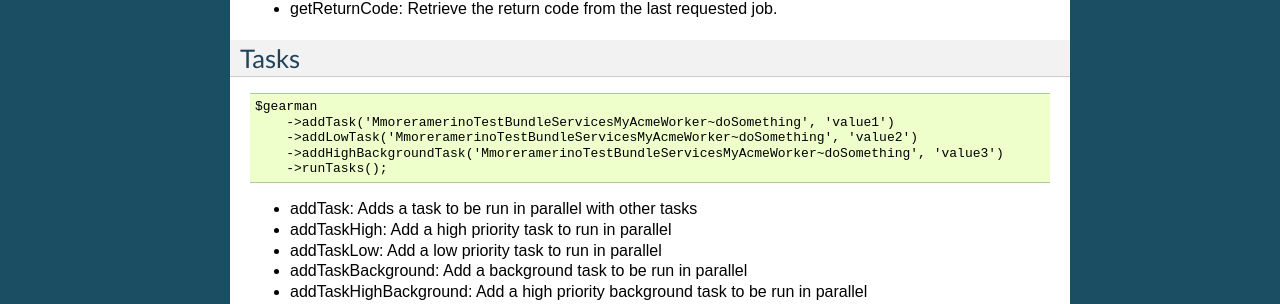
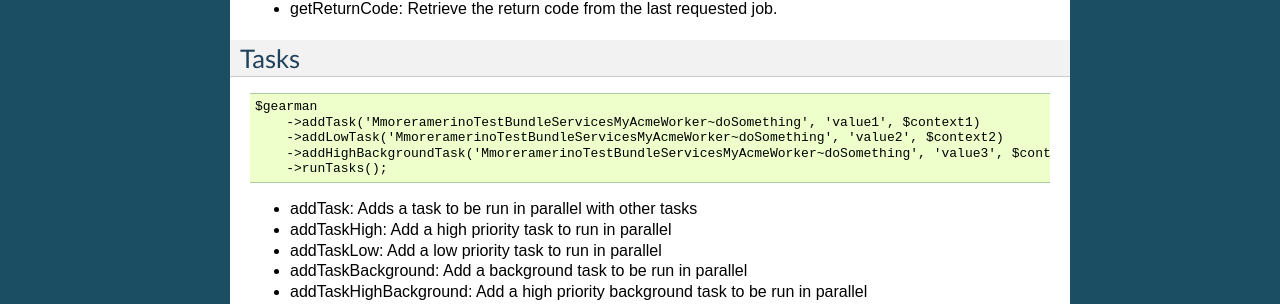
Before and after one commit to mmoreram/GearmanBundle, a Sphinx documentation site: the page built from Resources/docs/client.rst, in a window 1280 px wide. Shown: the part 1081-1385 px from the top of the page. Built offline with Sphinx 7.4.7, drawn with Linux system fonts in a browser that asks for light colours; pages that are not in the unit, such as notebooks, are missing from menus.

Commit message:
Fixed documentation

```diff
--- a/Resources/docs/client.rst
+++ b/Resources/docs/client.rst
@@ -60,9 +60,9 @@ Tasks
 .. code-block:: php
 
     $gearman
-        ->addTask('MmoreramerinoTestBundleServicesMyAcmeWorker~doSomething', 'value1')
-        ->addLowTask('MmoreramerinoTestBundleServicesMyAcmeWorker~doSomething', 'value2')
-        ->addHighBackgroundTask('MmoreramerinoTestBundleServicesMyAcmeWorker~doSomething', 'value3')
+        ->addTask('MmoreramerinoTestBundleServicesMyAcmeWorker~doSomething', 'value1', $context1)
+        ->addLowTask('MmoreramerinoTestBundleServicesMyAcmeWorker~doSomething', 'value2', $context2)
+        ->addHighBackgroundTask('MmoreramerinoTestBundleServicesMyAcmeWorker~doSomething', 'value3', $context3)
         ->runTasks();
 
 - addTask: Adds a task to be run in parallel with other tasks
```
Also changed, not shown: Resources/docs/kernel_events.rst (+21 -7 lines).
